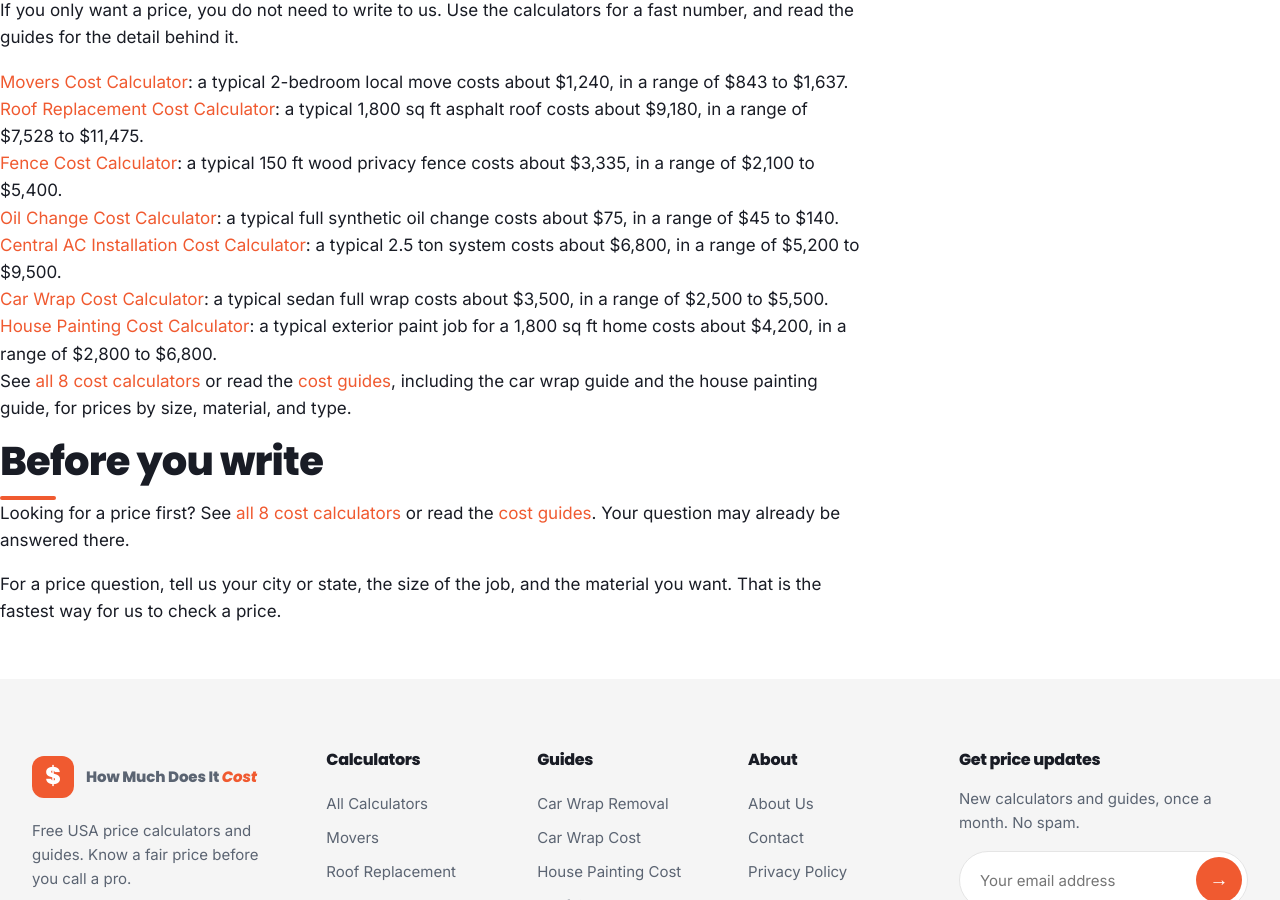
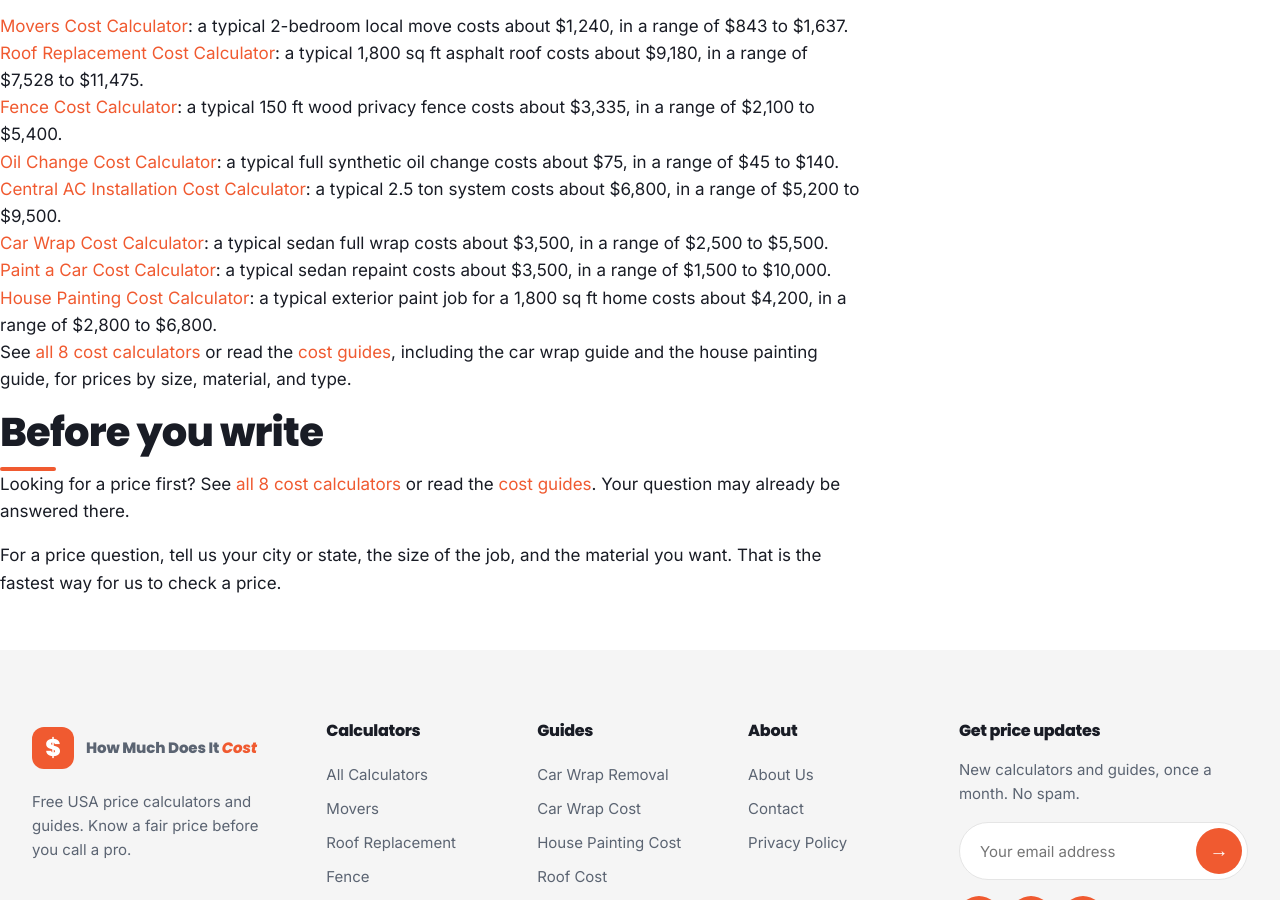
Before and after one commit to zaidmeo09-dhangal/howmuchdoesitcostusa, a Jekyll site: the page built from contact.md, in a window 1280 px wide and 900 px high, scrolled down 1749 px. Built offline with Jekyll 4.4.1, drawn with Linux system fonts in a browser that asks for light colours.

Commit message:
Initial deploy: add contact.md

```diff
--- a/contact.md
+++ b/contact.md
@@ -15,7 +15,7 @@ schema: |
   }
 ---
 
-<section class="hero">
+<section class="hero contact-hero">
   <div class="wrap">
     <p class="kicker">Contact</p>
     <h1><span class="accent-u">Contact</span> Us</h1>
@@ -27,7 +27,7 @@ schema: |
     </ul>
   </div>
 </section>
-<section class="wrap">
+<section class="wrap contact-form-section">
   <form class="contact-form" action="mailto:support@howmuchdoesitcostusa.com" method="post" enctype="text/plain">
     <label for="cname">Your name</label>
     <input type="text" id="cname" name="name" required>
@@ -61,6 +61,7 @@ schema: |
     <li><a href="{{ '/oil-change-cost-calculator/' | relative_url }}">Oil Change Cost Calculator</a>: a typical full synthetic oil change costs about $75, in a range of $45 to $140.</li>
     <li><a href="{{ '/central-ac-installation-cost-calculator/' | relative_url }}">Central AC Installation Cost Calculator</a>: a typical 2.5 ton system costs about $6,800, in a range of $5,200 to $9,500.</li>
     <li><a href="{{ '/car-wrap-cost-calculator/' | relative_url }}">Car Wrap Cost Calculator</a>: a typical sedan full wrap costs about $3,500, in a range of $2,500 to $5,500.</li>
+    <li><a href="{{ '/paint-a-car-cost-calculator/' | relative_url }}">Paint a Car Cost Calculator</a>: a typical sedan repaint costs about $3,500, in a range of $1,500 to $10,000.</li>
     <li><a href="{{ '/house-painting-cost-calculator/' | relative_url }}">House Painting Cost Calculator</a>: a typical exterior paint job for a 1,800 sq ft home costs about $4,200, in a range of $2,800 to $6,800.</li>
   </ul>
   <p>See <a href="{{ '/tools/' | relative_url }}">all 8 cost calculators</a> or read the <a href="{{ '/blog/' | relative_url }}">cost guides</a>, including the car wrap guide and the house painting guide, for prices by size, material, and type.</p>
```
